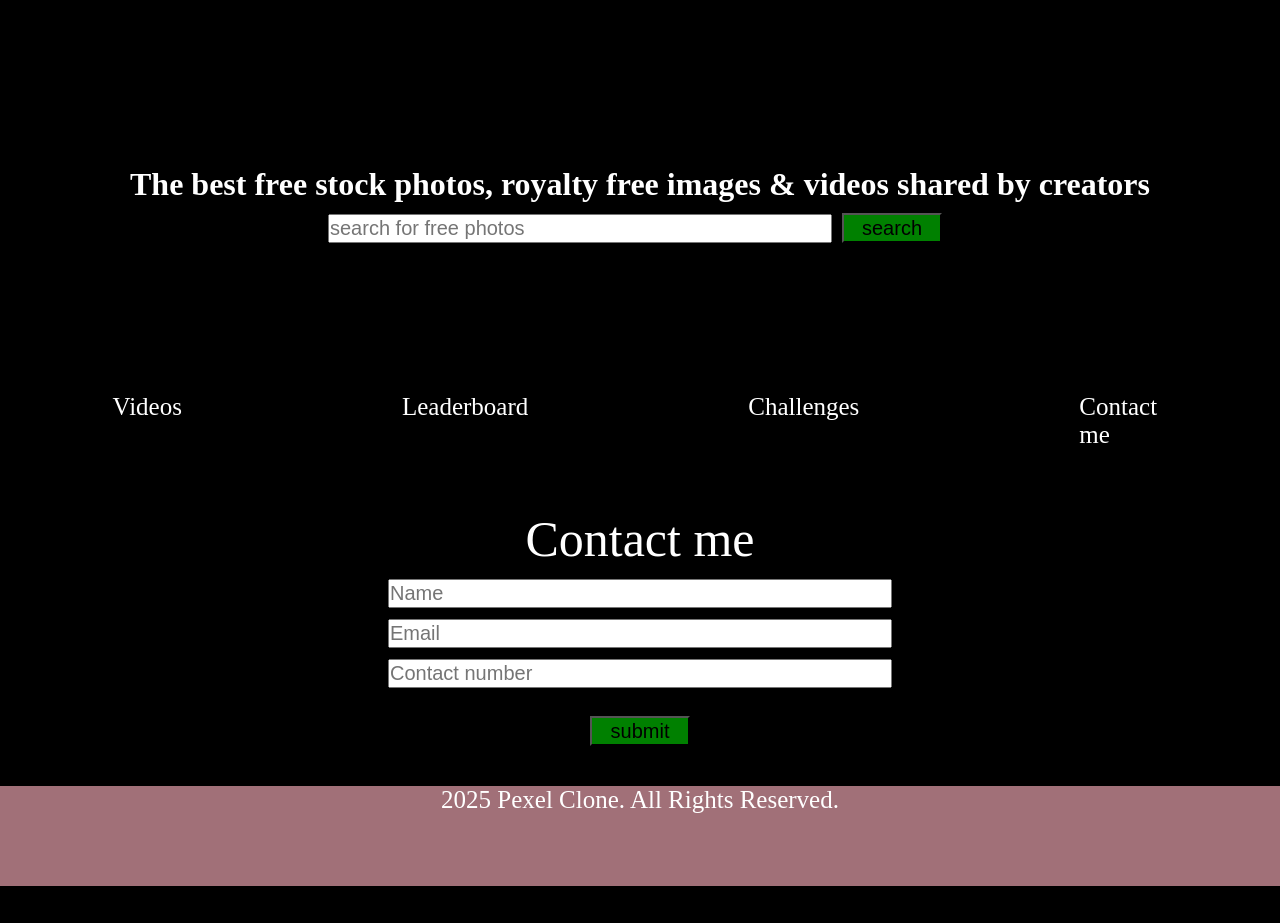
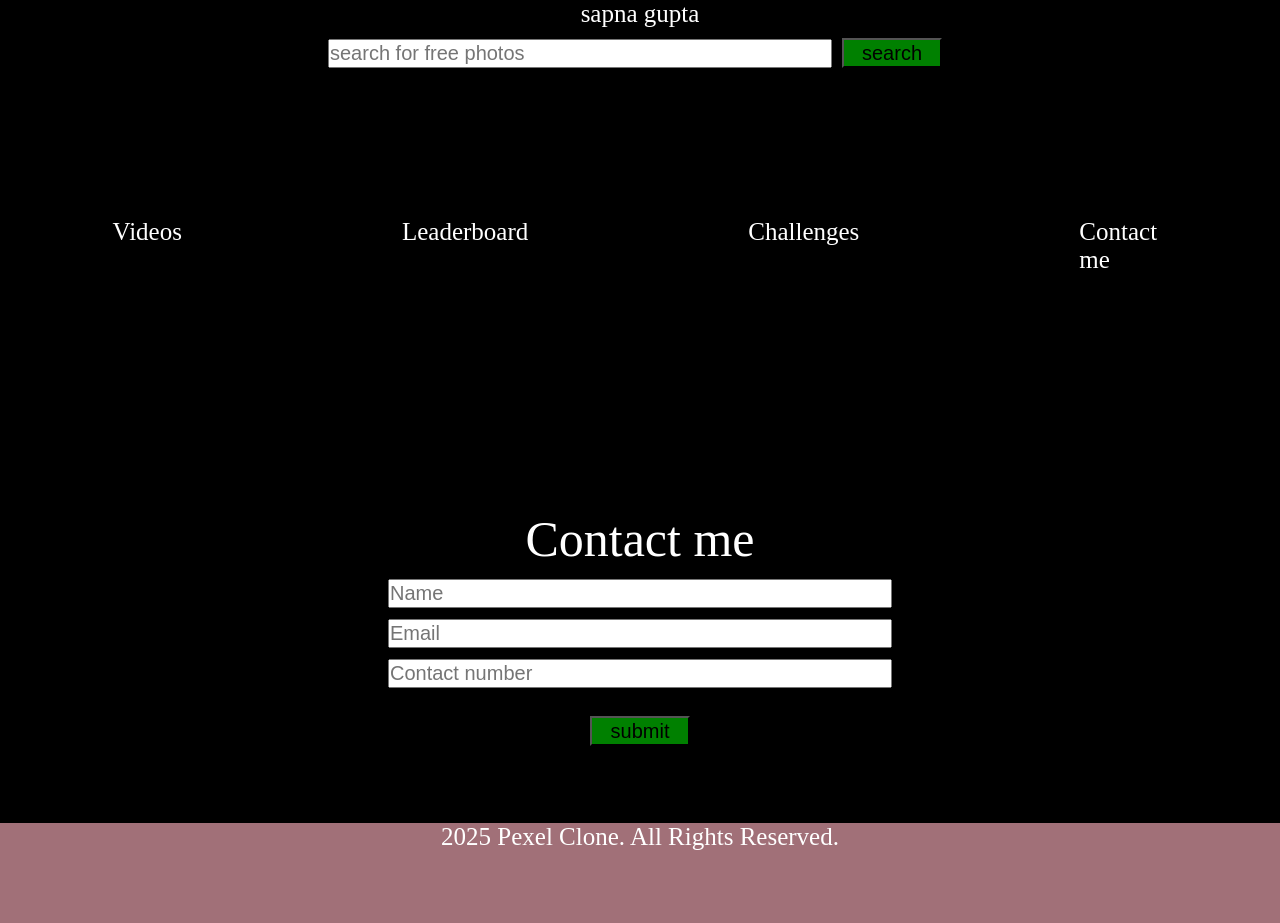
Before and after one commit to sapnagupta24/Demo-Repo, a plain HTML site: page index.html in a window 1280 px wide. Shown: the top 923 px of the page. Before the commit the page ends 886 px from the top, so only its background shows below. Drawn offline with Linux system fonts and the light colour scheme.

Commit message:
added index.html

```diff
--- a/index.html
+++ b/index.html
@@ -11,7 +11,7 @@
 <body>
     <header>
         <div class="text">
-            <h1>The best free stock photos, royalty free images & videos shared by creators</h1>
+            <p>sapna gupta</p>
         </div>
         <div class="search">
             <input placeholder="search for free photos">
@@ -41,6 +41,7 @@
             <br>
             <br>
             <button>submit</button>
+            <h1>sapna gupta</h1>
         </div>
 
     </main>
```
